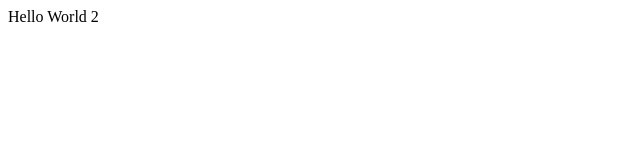
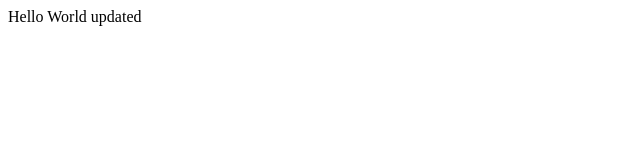
Before and after one commit to SerAvram/IITLab4_5, a plain HTML site: page index.html in a window 1280 px wide. Shown: the full height of the page, 0-640 px from the left. Drawn offline with Linux system fonts and the light colour scheme.

Commit message:
Update index.html

```diff
--- a/index.html
+++ b/index.html
@@ -6,6 +6,6 @@
     <title>Document</title>
 </head>
 <body>
-    Hello World 2
+    Hello World updated
 </body>
 </html>
```
